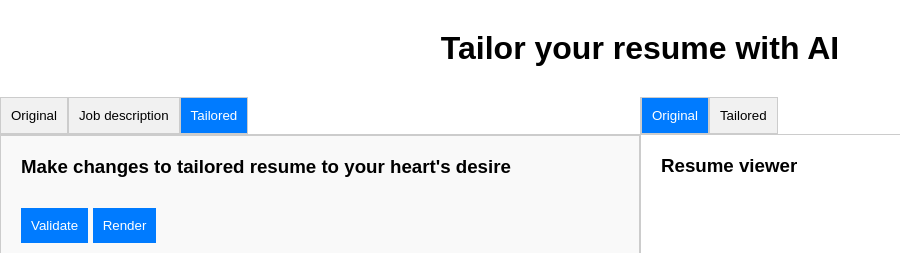
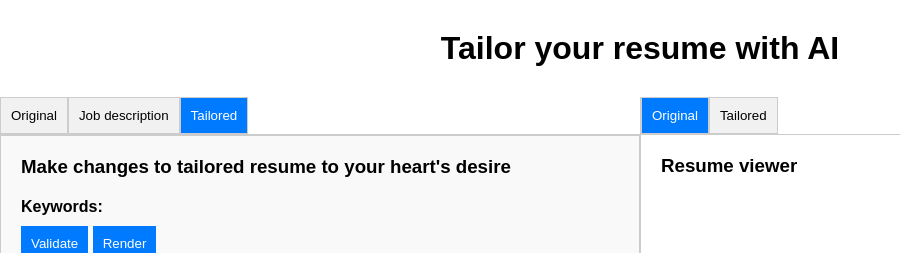
Before and after one commit to goodudetheboy/autoresume, a Flask app: page / in a window 1280 px wide, after a click on "Tailored". Shown: the top 253 px of the page, without its empty margins (0-900 px from the left). Run offline with Flask 3, Linux system fonts and the light colour scheme.

Commit message:
Add keywords

```diff
--- a/src/frontend/static/scripts/index.js
+++ b/src/frontend/static/scripts/index.js
@@ -115,6 +115,7 @@ function tailorResume() {
   const companyName = document.getElementById("company-name").value;
   const jobDescription = document.getElementById("job-description-editor").value;
   const errorViewer = document.getElementById("tailored-resume-error-viewer");
+  const keywordsList = document.getElementById("tailored-tab-keywords");
   if (!companyName || !jobDescription) {
     return;
   }
@@ -134,6 +135,8 @@ function tailorResume() {
       const tailored_resume = data.tailored_resume;
       document.getElementById("tailored-resume-editor").value = tailored_resume;
       errorViewer.value = "Your resume has been tailored ⭐⭐⭐⭐⭐\n Now rendering it for you..."
+      let keywords = data.keywords.join(", ");
+      keywordsList.innerText = `Keywords: ${keywords}`
       openTab("Tailored");
       resumeAction("render", "tailored");
     })
--- a/src/frontend/templates/index.html
+++ b/src/frontend/templates/index.html
@@ -48,6 +48,7 @@
 
       <div id="Tailored" class="tabcontent">
         <h3 class="tab-title-text">Make changes to tailored resume to your heart's desire</h3>
+        <h4 id="tailored-tab-keywords">Keywords:</h4>
         <button id="tailored-validate-button" class="tab-button"
           onclick="resumeAction('validate', 'tailored')">Validate</button>
         <button id="tailored-render-button" class="tab-button"
```
